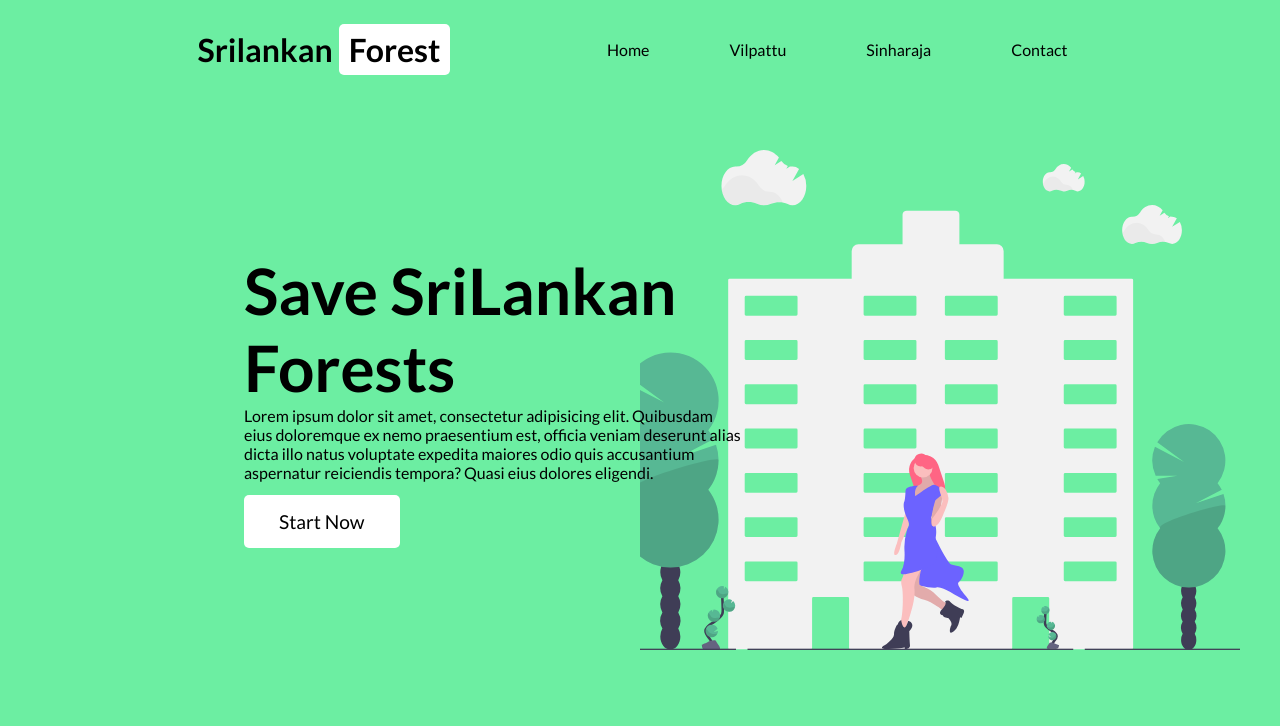
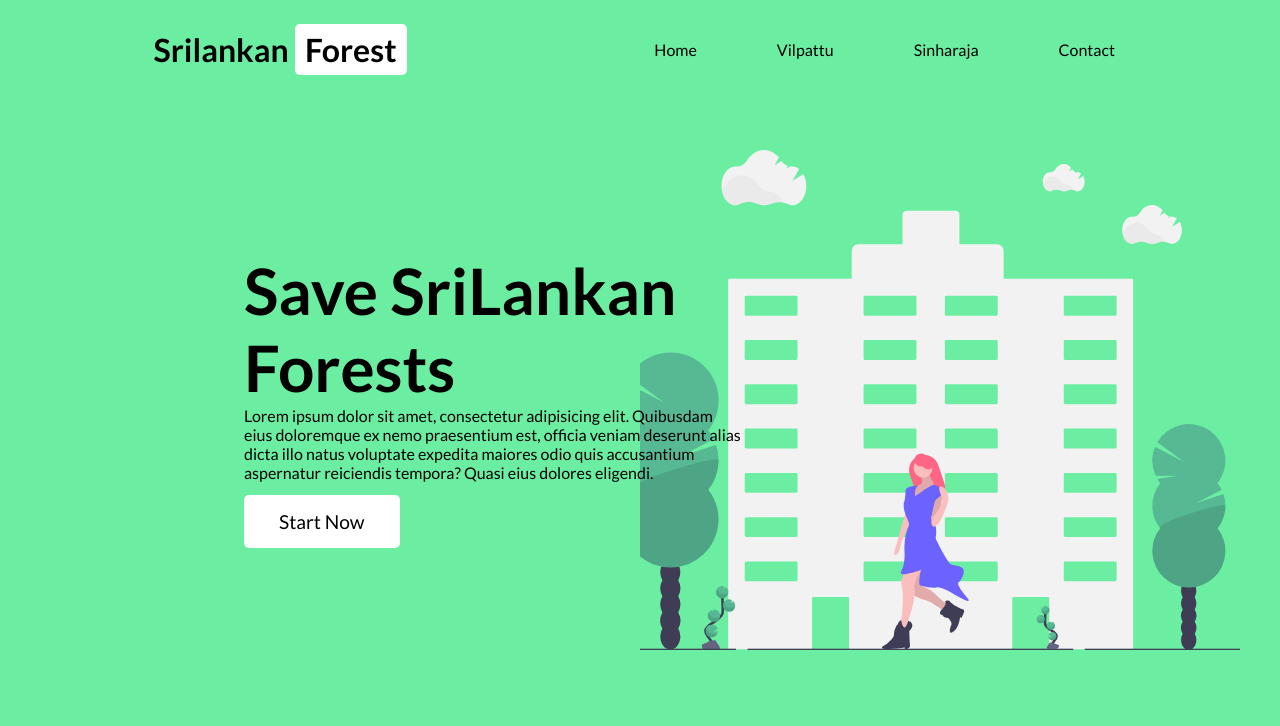
Before and after one commit to wahsandaruwan/save_srilankan_forest_landing, a plain HTML site: page index.html in a window 1280 px wide. Shown: the top 726 px of the page. Drawn offline with Linux system fonts and the light colour scheme.

Commit message:
Updated logo

```diff
--- a/style.css
+++ b/style.css
@@ -73,7 +73,8 @@ p{
 
 /* Logo */
 .container header h2{
-    flex-basis: 25%;
+    flex-basis: 260px;
+    text-align: center;
     font-size: 2rem;
     cursor: pointer;
 }
@@ -92,7 +93,7 @@ p{
 
 /* Nav Menu */
 .container header .menu{
-    flex-basis: 50%;
+    flex-basis: 61%;
     display: flex;
     justify-content: flex-end;
     align-items: center;
```
